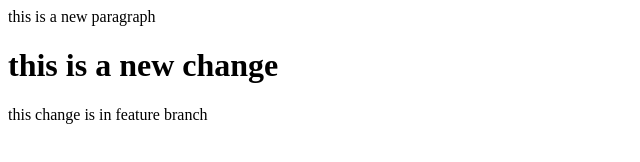
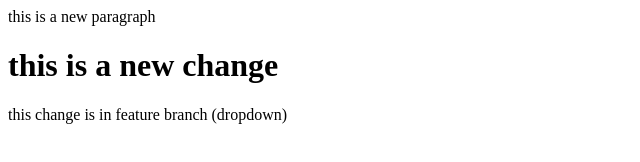
Before and after one commit to rupinder-29/LocalToRemote, a plain HTML site: page index.html in a window 1280 px wide. Shown: the whole page, without its empty margins (0-640 px from the left). Drawn offline with Linux system fonts and the light colour scheme.

Commit message:
add new feature in feature branch

```diff
--- a/index.html
+++ b/index.html
@@ -1,5 +1,5 @@
 <p> this is a new paragraph </p>
 <h1> this is a new change</h1>
 <p>
-    this change is in feature branch
+    this change is in feature branch (dropdown)
 </p>
```
